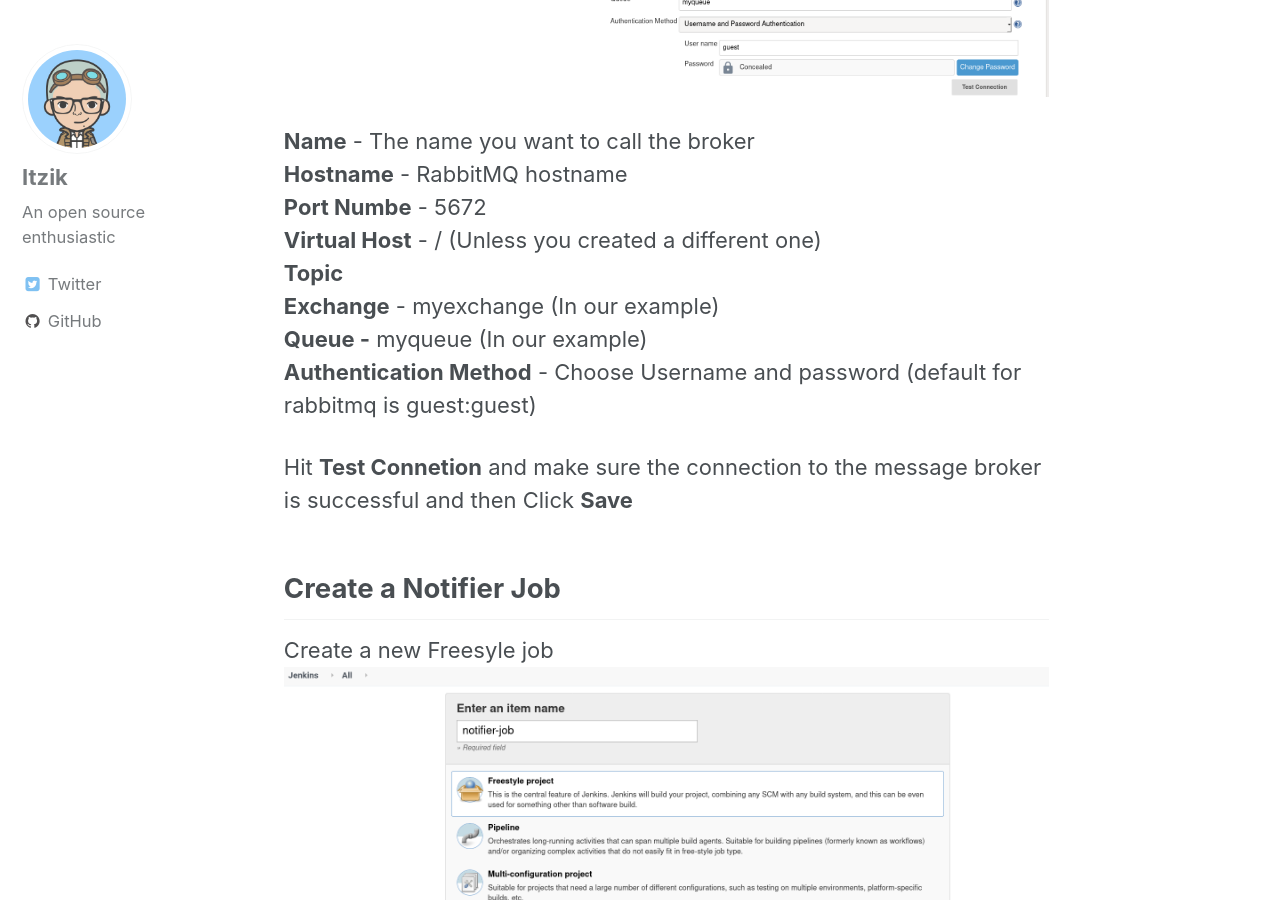
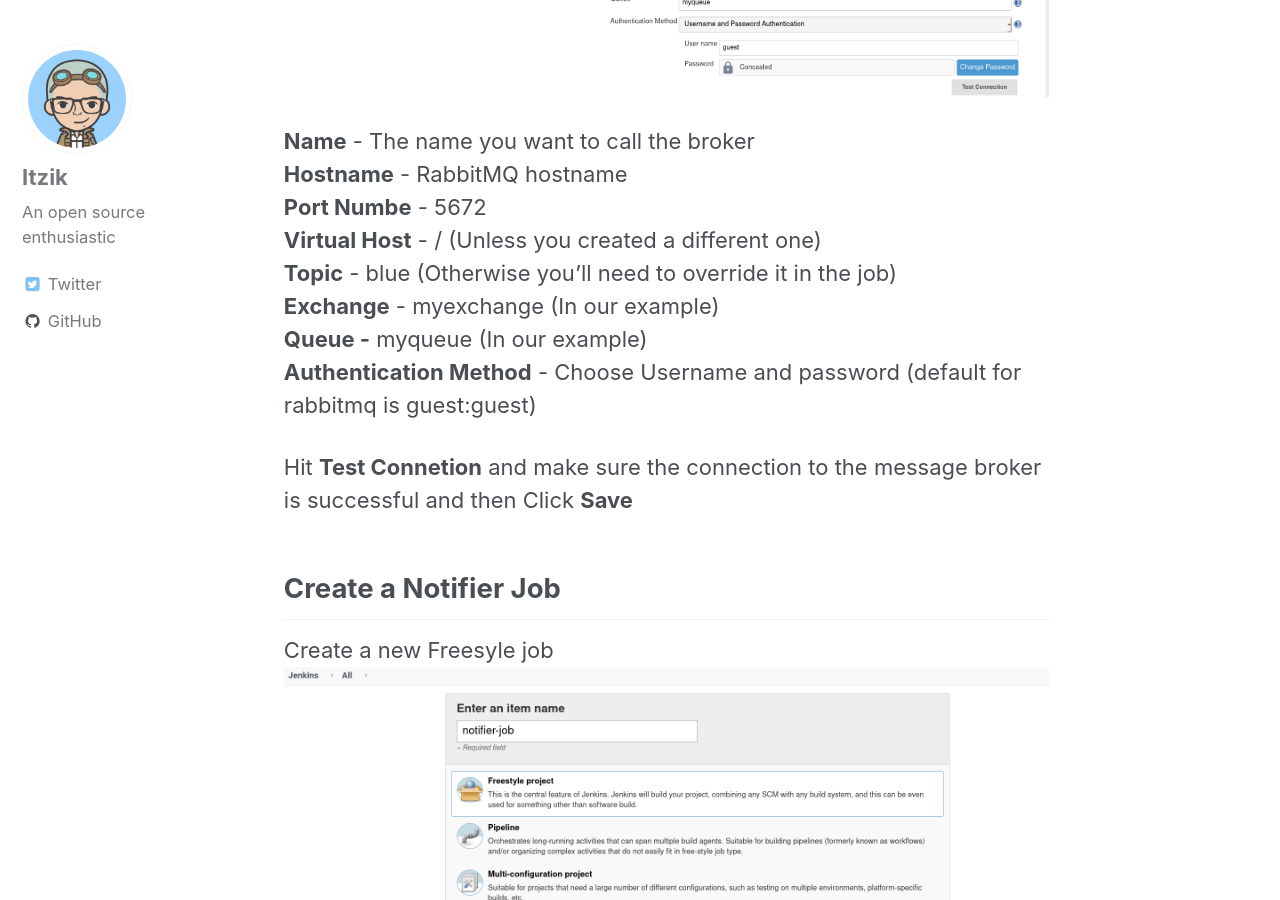
Before and after one commit to itzikb/itzikb.github.io, a Jekyll site: the page built from _posts/2020-04-24-jenkins-triggering-job-by-message.md, in a window 1280 px wide and 900 px high, scrolled down 3239 px. Built offline with Jekyll 4.4.1, drawn with Linux system fonts in a browser that asks for light colours; comment, search, counter and statistics services are not loaded.

Commit message:
Fix JMS post

```diff
--- a/_posts/2020-04-24-jenkins-triggering-job-by-message.md
+++ b/_posts/2020-04-24-jenkins-triggering-job-by-message.md
@@ -58,7 +58,7 @@
 **Hostname**  - RabbitMQ hostname
 **Port Numbe** - 5672
 **Virtual Host** - /  (Unless you created a different one)
-**Topic**
+**Topic** - blue (Otherwise you'll need to override it in the job)
 **Exchange**  - myexchange  (In our example)
 **Queue -** myqueue (In our example)
 **Authentication Method**  - Choose Username and password (default for rabbitmq is guest:guest)
```
